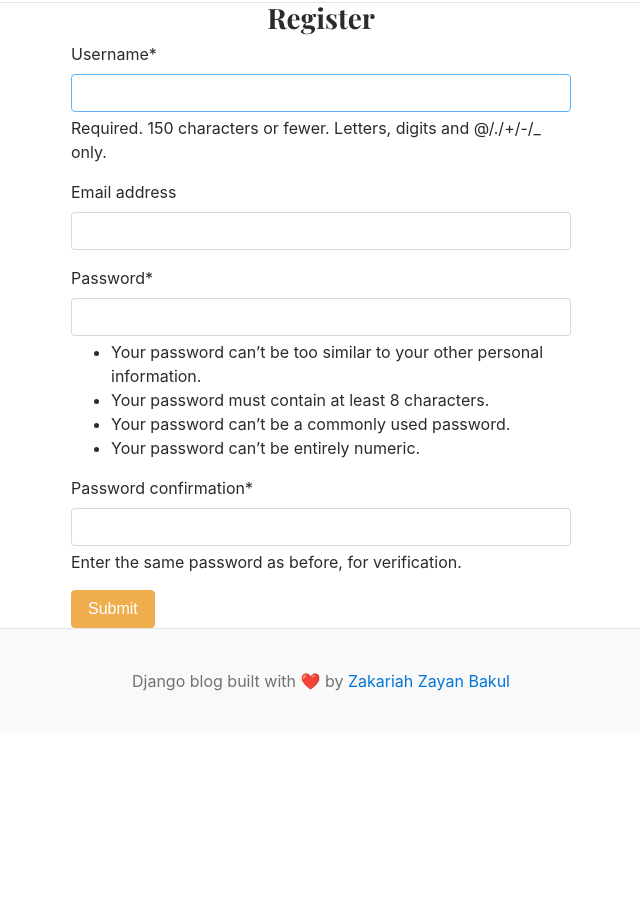
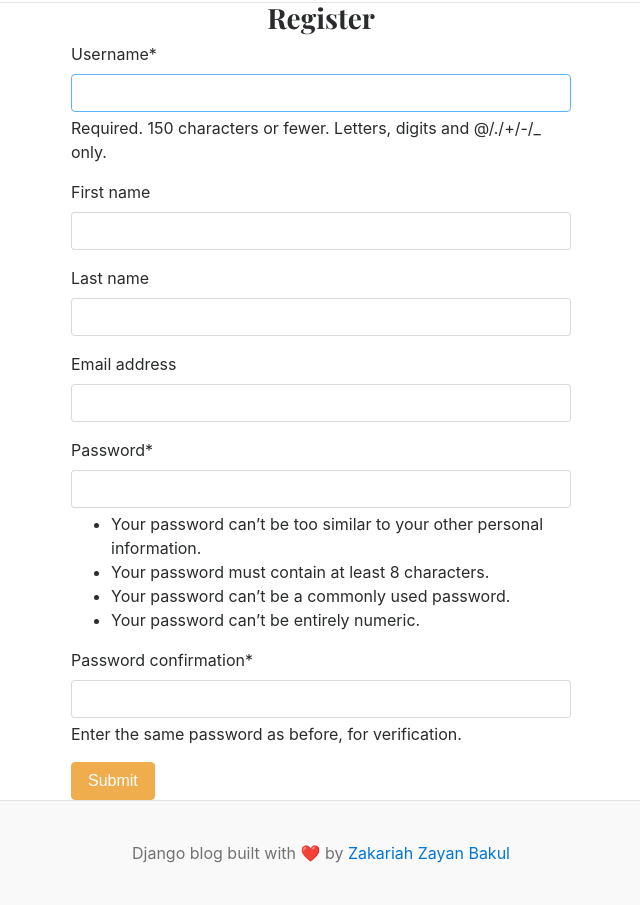
Before and after one commit to Bakul620/Blogs, a Django app: page /register/ in a window 1280 px wide; the page is wider, and only the part inside the window is pictured. Shown: the part 220-1125 px from the top of that part, without its empty margins (319-959 px from the left). Before the commit the page ends 911 px from the top of that part, so only its background shows below. Run offline with Django 5.2, Linux system fonts and the light colour scheme; data comes from the database, SQL or seed files in the repository; some libraries are stand-ins or nearby versions.

Commit message:
update UserRegisterForm

```diff
--- a/blog_main/form.py
+++ b/blog_main/form.py
@@ -4,4 +4,4 @@ from django.contrib.auth.forms import UserCreationForm
 class UserRegisterForm(UserCreationForm):
     class Meta:
         model = User
-        fields = ['username', 'email', 'password1', 'password2']
+        fields = ['username', 'first_name', 'last_name', 'email', 'password1', 'password2']
--- a/templates/home.html
+++ b/templates/home.html
@@ -25,7 +25,7 @@
         </div>
       </div>
     </div>
-    {% endfor %}4
+    {% endfor %}
   </div>
 
   <h3 class="pb-2 mb-4 font-italic border-bottom text-warning"style="letter-spacing: 2px;
```
